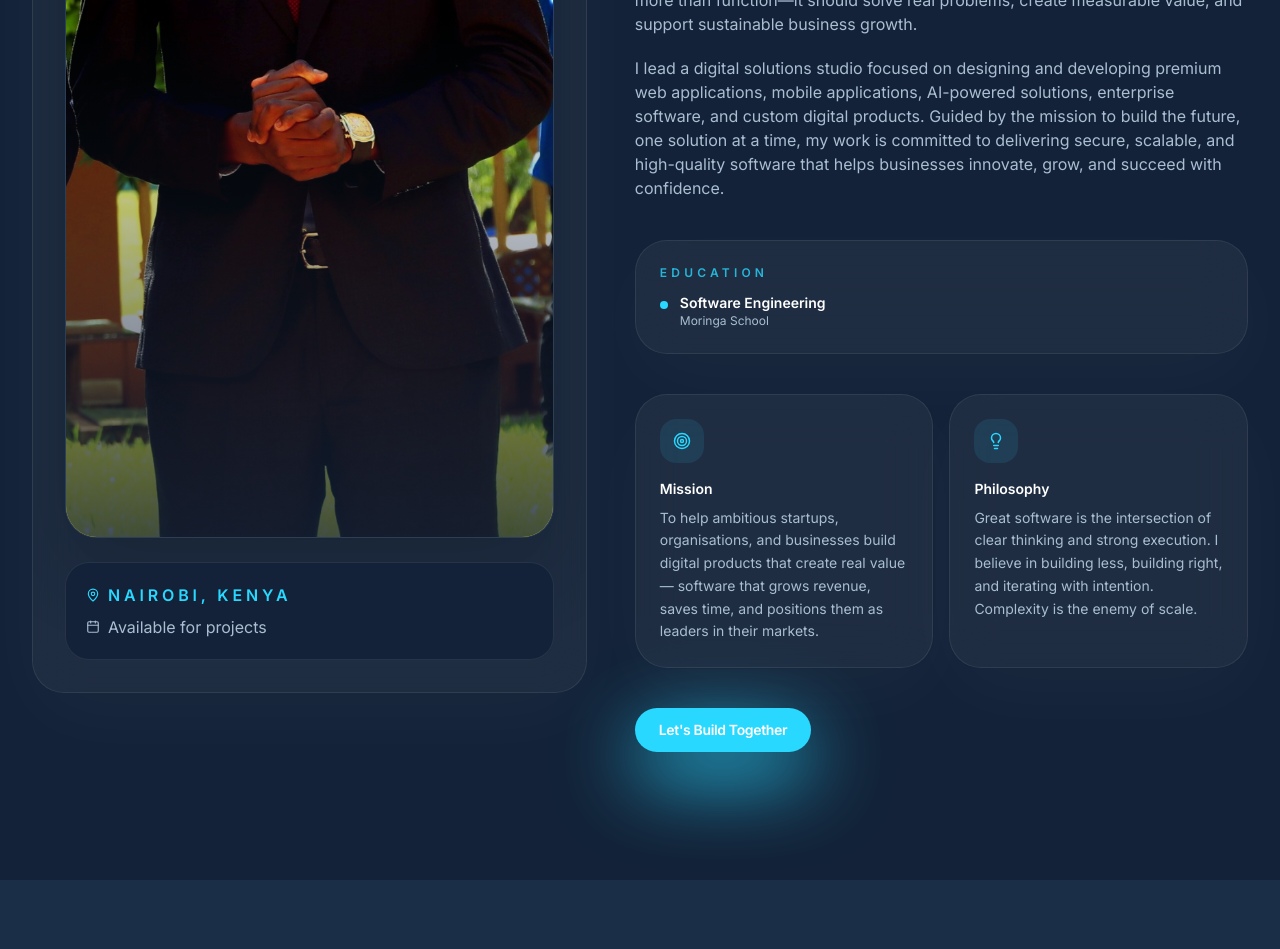
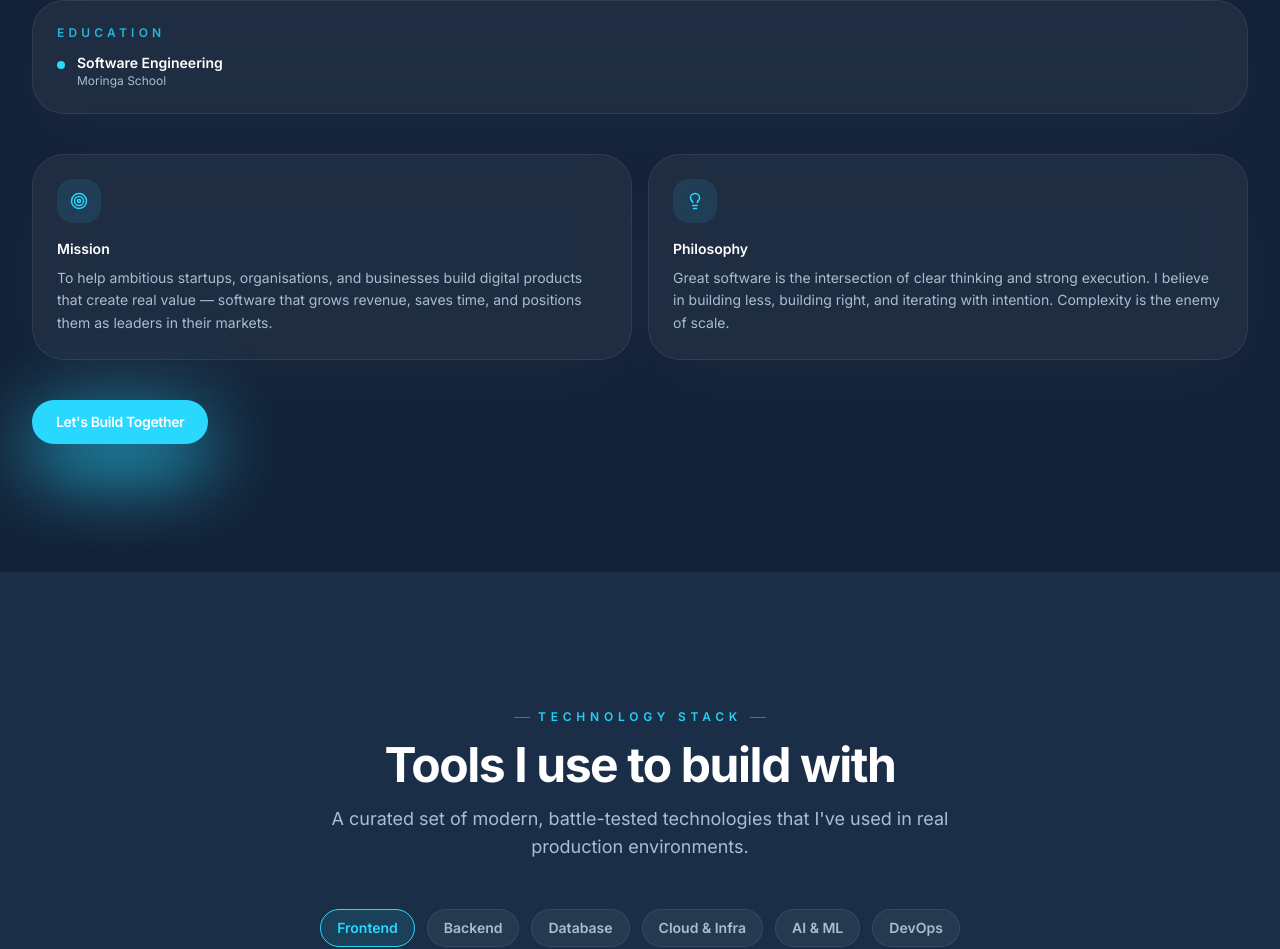
Before and after one commit to antoniodemax/antony, a React (Vite) app: page / in a window 1280 px wide. Shown: the part 1772-2721 px from the top of the page. Built offline with nearby package versions, Linux system fonts and the light colour scheme.

Commit message:
removed my photo from the about section and implemented it in the hero section

```diff
--- a/src/components/sections/About.tsx
+++ b/src/components/sections/About.tsx
@@ -21,40 +21,7 @@ export default function About() {
   return (
     <section id="about" className="py-24 md:py-32">
       <div className="max-w-7xl mx-auto px-4 sm:px-6 lg:px-8">
-        <div className="grid gap-12 lg:grid-cols-[0.95fr_1.05fr] items-start">
-          <motion.div
-            initial={{ opacity: 0, x: -24 }}
-            whileInView={{ opacity: 1, x: 0 }}
-            viewport={{ once: true, margin: '-60px' }}
-            transition={{ duration: 0.8, ease: 'easeOut' }}
-            className="relative rounded-[2rem] border border-white/10 bg-white/5 p-6 shadow-card backdrop-blur-xl overflow-hidden sm:p-8"
-          >
-            <div className="absolute -left-10 top-10 h-24 w-24 rounded-full border border-accent/15 opacity-60" />
-            <div className="absolute right-8 top-20 h-16 w-16 rounded-full bg-accent/10 blur-2xl opacity-70" />
-
-            <div className="relative overflow-hidden rounded-[2rem] border border-white/10 bg-surface shadow-[0_30px_80px_rgba(0,0,0,0.18)]">
-              <img
-                src="/antony.jpg"
-                alt="Antony Peter — Senior Full-Stack Software Engineer"
-                loading="lazy"
-                decoding="async"
-                className="h-full w-full object-cover object-top"
-              />
-              <div className="absolute inset-0 bg-gradient-to-t from-bg/80 via-transparent to-transparent" />
-            </div>
-
-            <div className="mt-6 rounded-3xl border border-white/10 bg-bg/80 p-5 backdrop-blur-xl">
-              <div className="flex flex-col gap-2 text-sm sm:text-base text-white">
-                <div className="inline-flex items-center gap-2 text-accent font-semibold uppercase tracking-[0.24em]">
-                  <MapPin size={14} /> Nairobi, Kenya
-                </div>
-                <div className="inline-flex items-center gap-2 text-muted">
-                  <Calendar size={14} /> Available for projects
-                </div>
-              </div>
-            </div>
-          </motion.div>
-
+        <div className="grid gap-12">
           <motion.div
             initial={{ opacity: 0, x: 24 }}
             whileInView={{ opacity: 1, x: 0 }}
```
